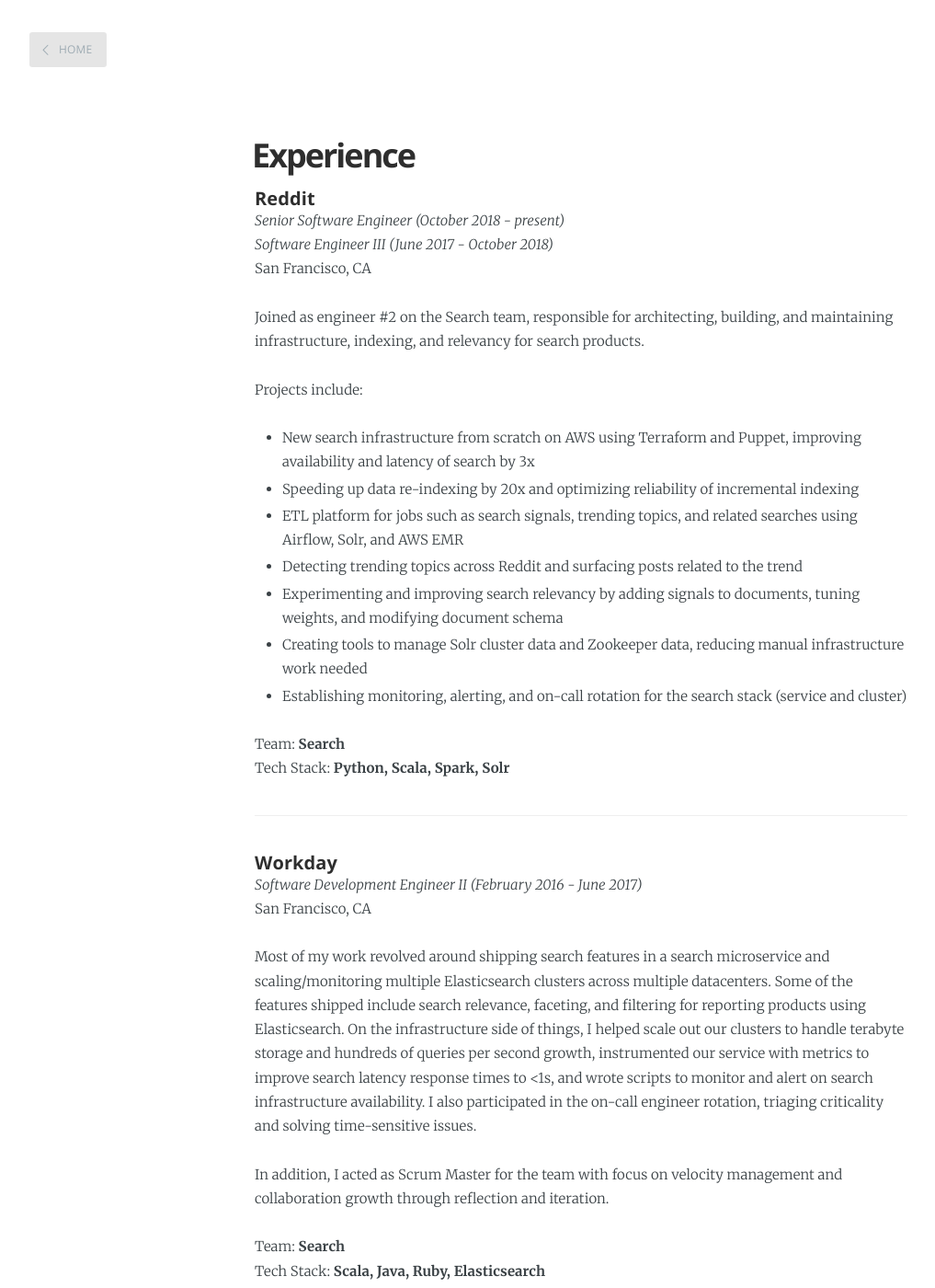
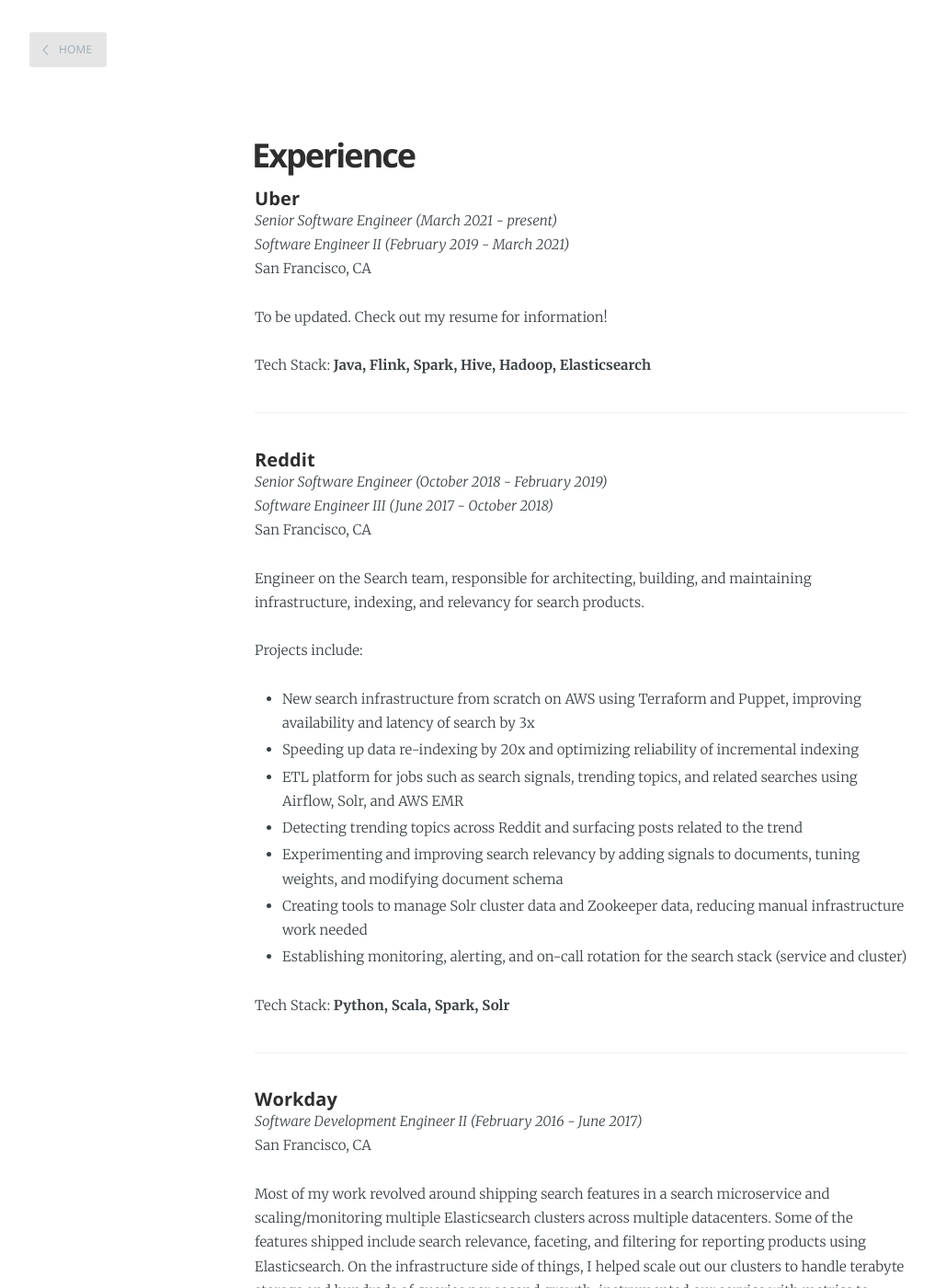
Before and after one commit to thejerrybao/thejerrybao.github.io, a Jekyll site: the page built from experience.md, in a window 1280 px wide and 1400 px high. Shown: the whole window at 92% size, without its empty margins (8-1025 px from the left). Built offline with Jekyll 4.4.1, drawn with Linux system fonts in a browser that asks for light colours; some of the changed text lies outside the part shown.

Commit message:
Updating experience

```diff
--- a/experience.md
+++ b/experience.md
@@ -3,12 +3,23 @@ layout: page
 title: Experience
 ---
 
+##### Uber
+*Senior Software Engineer (March 2021 - present)*<br />
+*Software Engineer II (February 2019 - March 2021)*<br />
+San Francisco, CA
+
+To be updated. Check out my resume for information!
+
+Tech Stack: **Java, Flink, Spark, Hive, Hadoop, Elasticsearch**
+
+<hr>
+
 ##### Reddit
-*Senior Software Engineer (October 2018 - present)*<br />
+*Senior Software Engineer (October 2018 - February 2019)*<br />
 *Software Engineer III (June 2017 - October 2018)*<br />
 San Francisco, CA
 
-Joined as engineer #2 on the Search team, responsible for architecting, building, and maintaining infrastructure, indexing, and relevancy for search products.
+Engineer on the Search team, responsible for architecting, building, and maintaining infrastructure, indexing, and relevancy for search products.
 
 Projects include:
 - New search infrastructure from scratch on AWS using Terraform and Puppet, improving availability and latency of search by 3x
@@ -19,7 +30,6 @@ Projects include:
 - Creating tools to manage Solr cluster data and Zookeeper data, reducing manual infrastructure work needed
 - Establishing monitoring, alerting, and on-call rotation for the search stack (service and cluster)
 
-Team: **Search**<br />
 Tech Stack: **Python, Scala, Spark, Solr**
 
 <hr>
@@ -32,7 +42,6 @@ Most of my work revolved around shipping search features in a search microservic
 
 In addition, I acted as Scrum Master for the team with focus on velocity management and collaboration growth through reflection and iteration.
 
-Team: **Search**<br />
 Tech Stack: **Scala, Java, Ruby, Elasticsearch**
 
 <hr>
```
Also changed, not shown: other parts of experience.md (+0 -1 lines).
